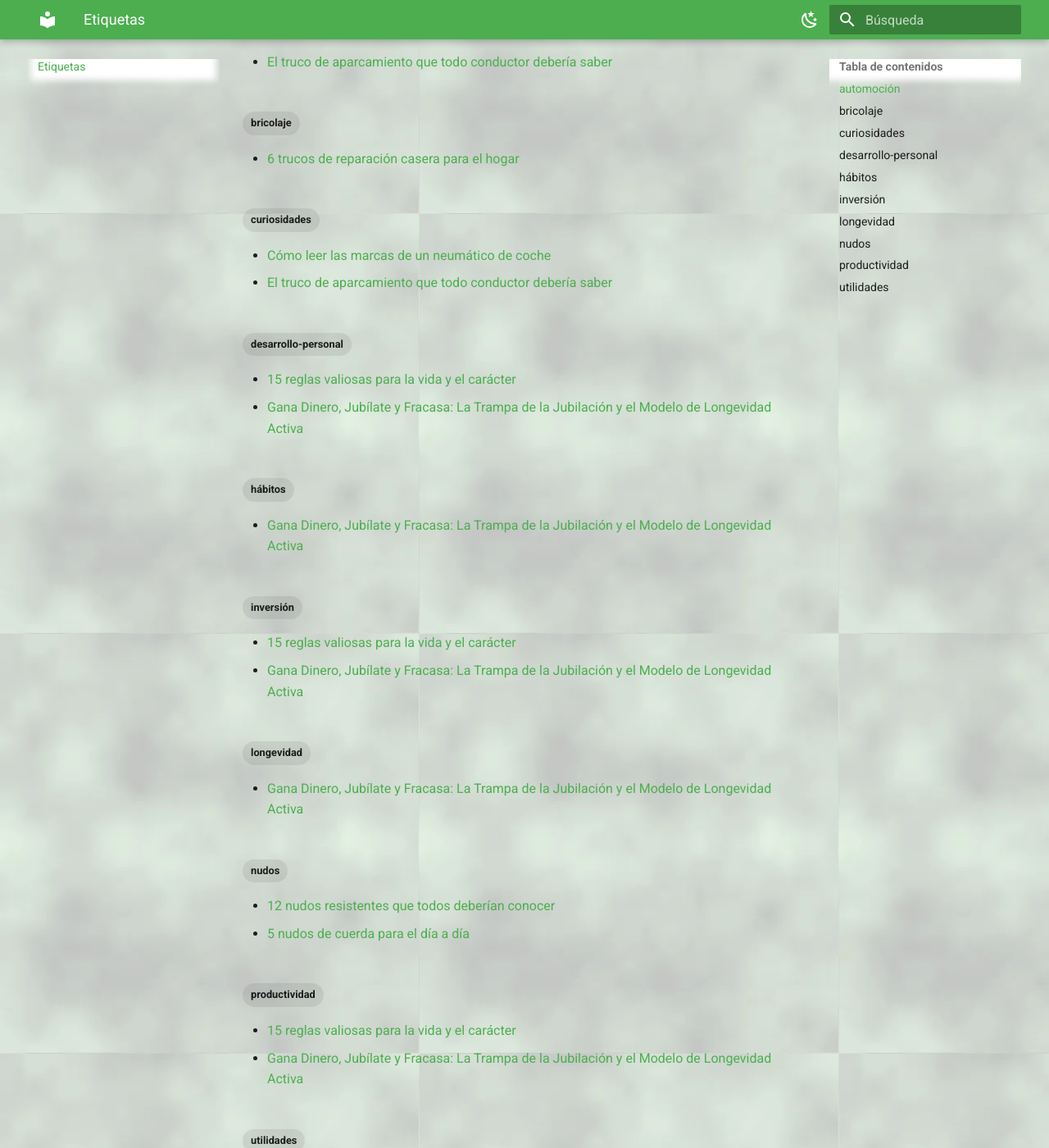
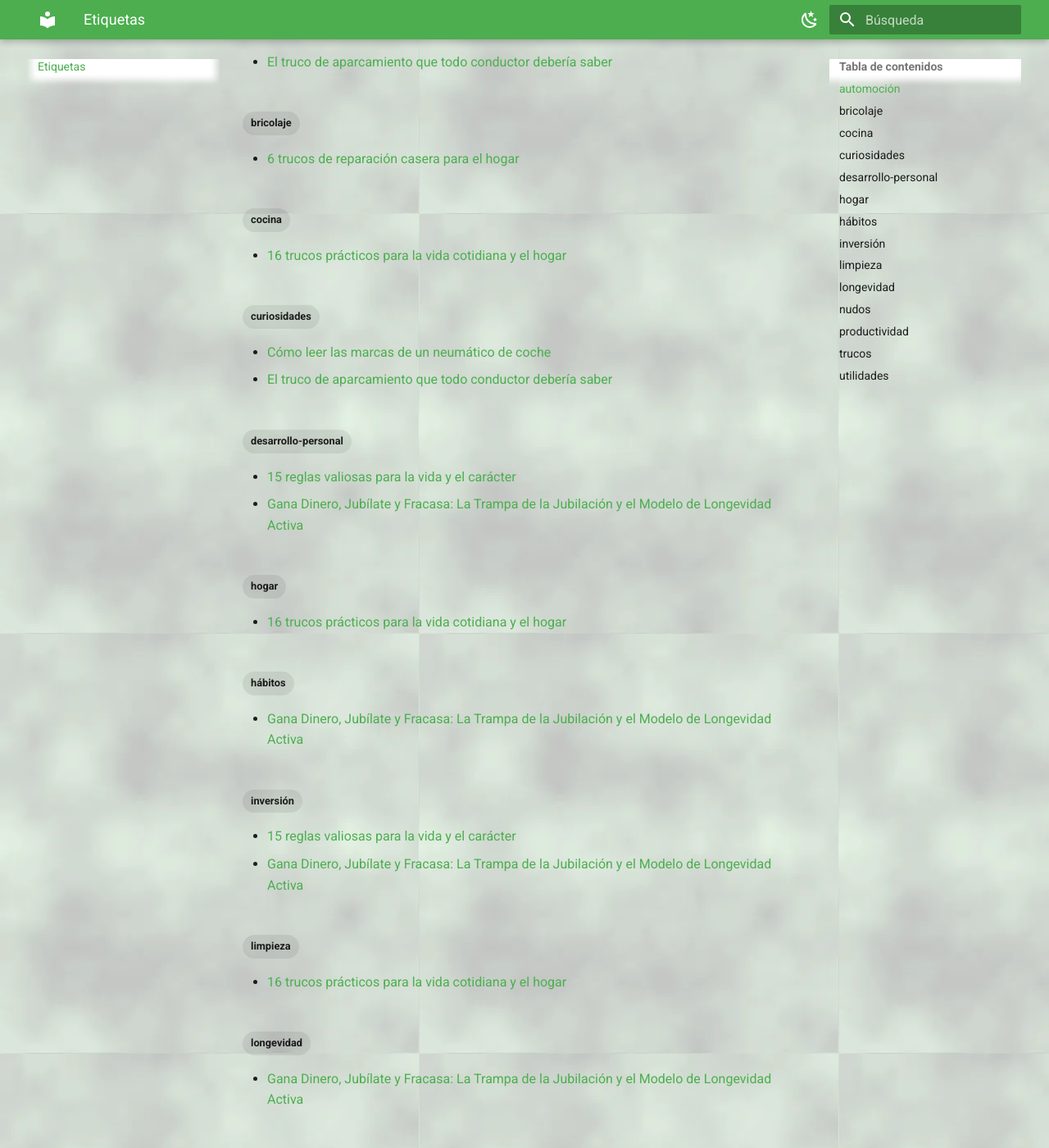
Before and after one commit to mosqueteroweb/Salud, an MkDocs documentation site: the page built from docs/tags.md, in a window 1280 px wide and 1400 px high, scrolled down 251 px. Shown: the whole window at 82% size. Built offline with MkDocs 1.6.1 and Material for MkDocs 9.7.7, drawn with Linux system fonts in a browser that asks for light colours; some of the changed text lies outside the part shown.

Commit message:
docs(utilidades): anadir etiquetas frontmatter a 16 trucos practicos

```diff
--- a/docs/utilidades/16-trucos-practicos-vida-cotidiana.md
+++ b/docs/utilidades/16-trucos-practicos-vida-cotidiana.md
@@ -1,3 +1,12 @@
+---
+tags:
+  - utilidades
+  - hogar
+  - cocina
+  - limpieza
+  - trucos
+---
+
 # 16 trucos prácticos para la vida cotidiana y el hogar
 
 Recopilatorio con **16 soluciones ingeniosas y trucos cotidianos (*life hacks*)** para ahorrar tiempo, resolver pequeños inconvenientes domésticos y mejorar la eficiencia en la cocina, la limpieza, el cuidado de la ropa y el mantenimiento del hogar.
```
